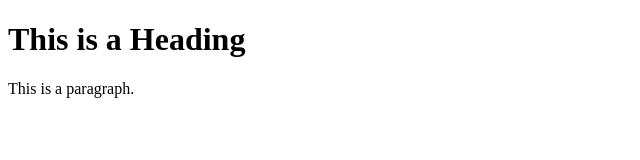
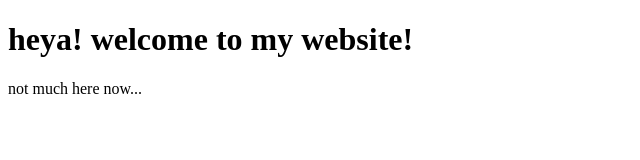
Before and after one commit to pizzahere/websitev1, a plain HTML site: page index.html in a window 1280 px wide. Shown: the whole page, without its empty margins (0-640 px from the left). Drawn offline with Linux system fonts and the light colour scheme.

Commit message:
Update index.html

```diff
--- a/index.html
+++ b/index.html
@@ -1,12 +1,12 @@
 <!DOCTYPE html>
 <html>
 <head>
-<title>Page Title</title>
+<title>pizzapizzapizza</title>
 </head>
 <body>
 
-<h1>This is a Heading</h1>
-<p>This is a paragraph.</p>
+<h1>heya! welcome to my website!</h1>
+<p>not much here now...</p>
 
 </body>
 </html>
```
